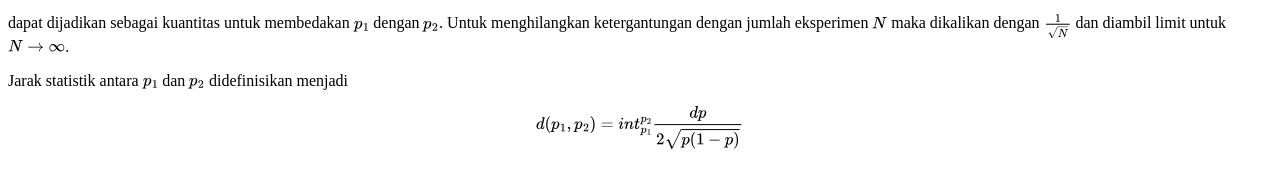
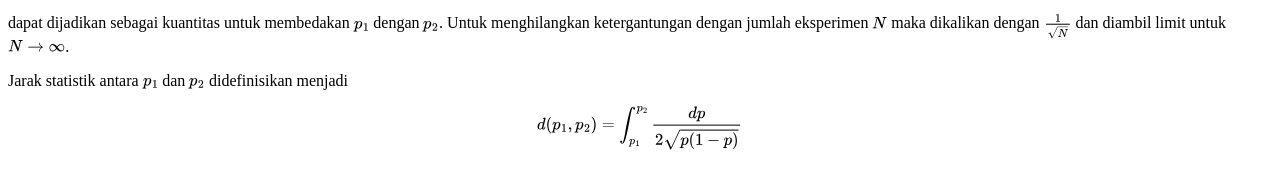
Before and after one commit to dangausuluah/dangausuluah.github.io, a Jekyll site: the page built from _posts/2025-09-15-SDHS.md, in a window 1280 px wide. Shown: the part 335-524 px from the top of the page. Built offline with Jekyll 4.4.1, drawn with Linux system fonts in a browser that asks for light colours; nearby versions of some CDN libraries; our own code applies the rules of GitHub Pages for plain Markdown files; a script that is not in the unit is left out; comment, search, counter and statistics services are not loaded.

Commit message:
Update 2025-09-15-SDHS.md

```diff
--- a/_posts/2025-09-15-SDHS.md
+++ b/_posts/2025-09-15-SDHS.md
@@ -27,5 +27,5 @@ maka dikalikan dengan $\frac{1}{\sqrt{N}}$ dan diambil limit untuk $N \rightarro
 Jarak statistik antara $p_1$ dan $p_2$ didefinisikan menjadi
 
 $$
-d(p_1, p_2) = int_{p_1}^{p_2} \frac{dp}{2 \sqrt{p(1-p)}}
+d(p_1, p_2) = \int_{p_1}^{p_2} \frac{dp}{2 \sqrt{p(1-p)}}
 $$
```
